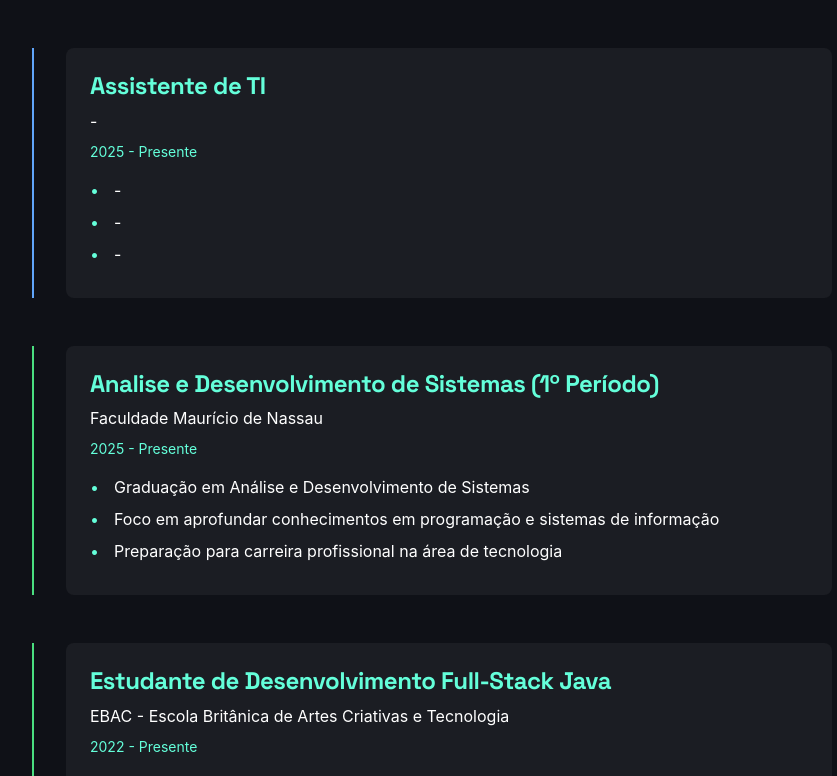
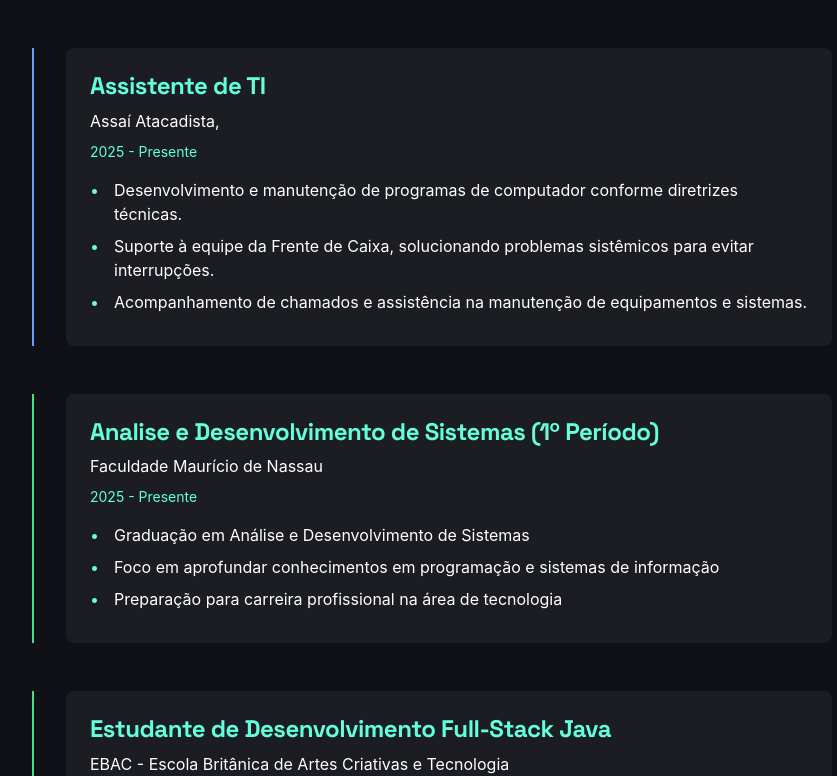
Before and after one commit to washryan/ryanleal, a Next.js app: page / in a window 1280 px wide. Shown: the part 2017-2793 px from the top of the page, without its empty margins (208-1045 px from the left). Built offline with nearby package versions, Linux system fonts and the light colour scheme.

Commit message:
Added: Xp Assaí Atacadista

```diff
--- a/src/components/AnimatedBackground.tsx
+++ b/src/components/AnimatedBackground.tsx
@@ -10,7 +10,7 @@ export default function AnimatedBackground() {
   useEffect(() => {
     if (!containerRef.current) return
 
-    const container = containerRef.current; // Copiar o valor para uma variável
+    const container = containerRef.current;
 
     const scene = new THREE.Scene()
     const camera = new THREE.PerspectiveCamera(75, window.innerWidth / window.innerHeight, 0.1, 1000)
@@ -19,14 +19,13 @@ export default function AnimatedBackground() {
     renderer.setSize(window.innerWidth, window.innerHeight)
     container.appendChild(renderer.domElement)
 
-    // Criar lua
     const geometriaLua = new THREE.SphereGeometry(5, 32, 32)
     const materialLua = new THREE.MeshPhongMaterial({ color: 0xffffff })
     const lua = new THREE.Mesh(geometriaLua, materialLua)
     lua.position.set(20, 15, -20)
     scene.add(lua)
 
-    // Criar cubos
+
     const geometriaCubo = new THREE.BoxGeometry(2, 2, 2)
     const materialCubo = new THREE.MeshPhongMaterial({ color: 0x00ff00, wireframe: true })
     for (let i = 0; i < 10; i++) {
@@ -39,7 +38,6 @@ export default function AnimatedBackground() {
       scene.add(cubo)
     }
 
-    // Criar cilindros
     const geometriaCilindro = new THREE.CylinderGeometry(1, 1, 4, 32)
     const materialCilindro = new THREE.MeshPhongMaterial({ color: 0x0000ff, wireframe: true })
     for (let i = 0; i < 5; i++) {
@@ -52,7 +50,6 @@ export default function AnimatedBackground() {
       scene.add(cilindro)
     }
 
-    // Adicionar luzes
     const luzAmbiente = new THREE.AmbientLight(0x404040)
     scene.add(luzAmbiente)
 
--- a/src/components/ExperienceTimeline.tsx
+++ b/src/components/ExperienceTimeline.tsx
@@ -12,15 +12,15 @@ interface Experience {
 
 const experiences: Experience[] = [
   {
-    title: 'Assistente de TI',
-    company: '-',
-    period: '2025 - Presente',
+    title: "Assistente de TI",
+    company: "Assaí Atacadista,",
+    period: "2025 - Presente",
     description: [
-      '-',
-      '-',
-      '-'
+      "Desenvolvimento e manutenção de programas de computador conforme diretrizes técnicas.",
+      "Suporte à equipe da Frente de Caixa, solucionando problemas sistêmicos para evitar interrupções.",
+      "Acompanhamento de chamados e assistência na manutenção de equipamentos e sistemas."
     ],
-    type: 'work'
+    type: "work"
   },
   {
     title: 'Analise e Desenvolvimento de Sistemas (1º Período)',
```
